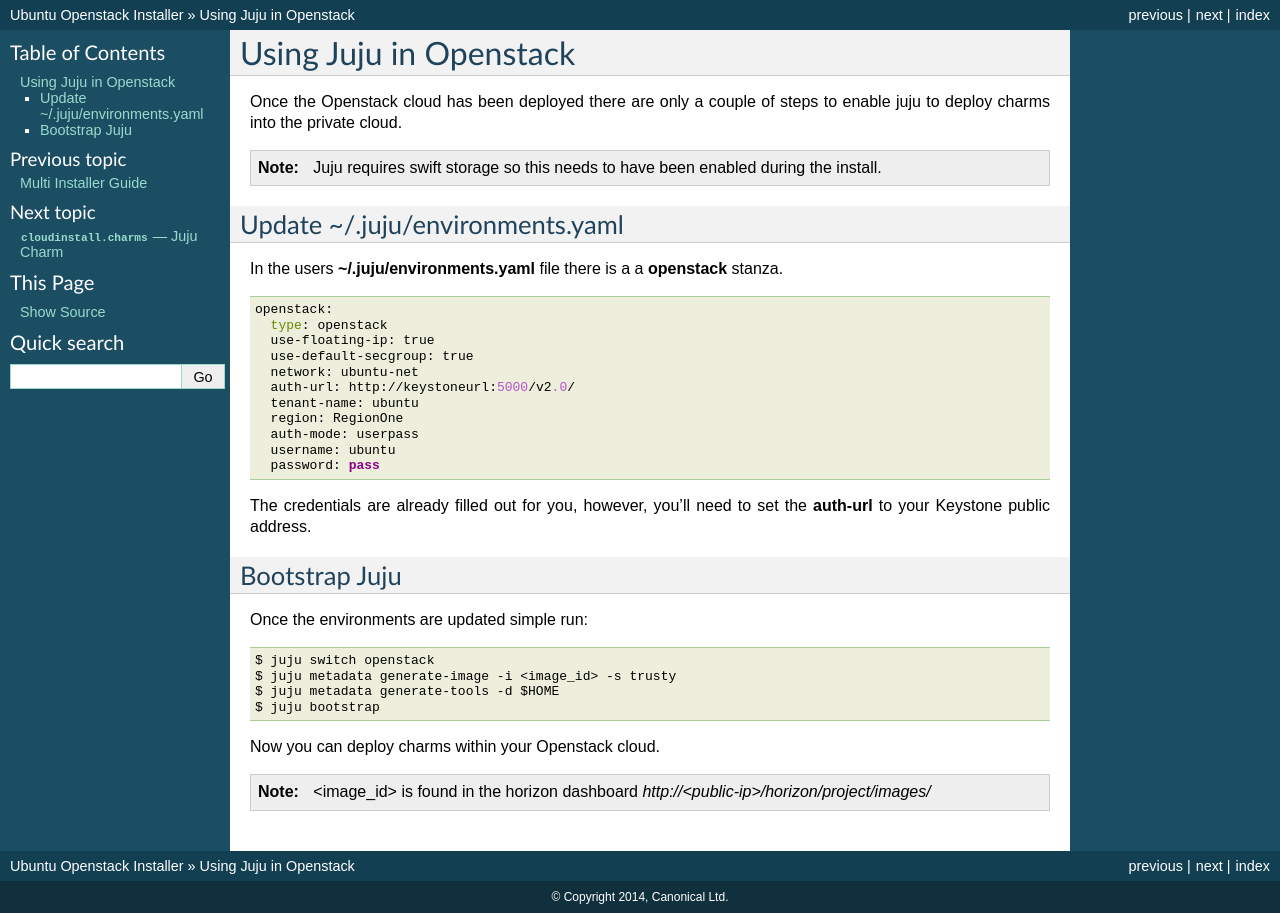
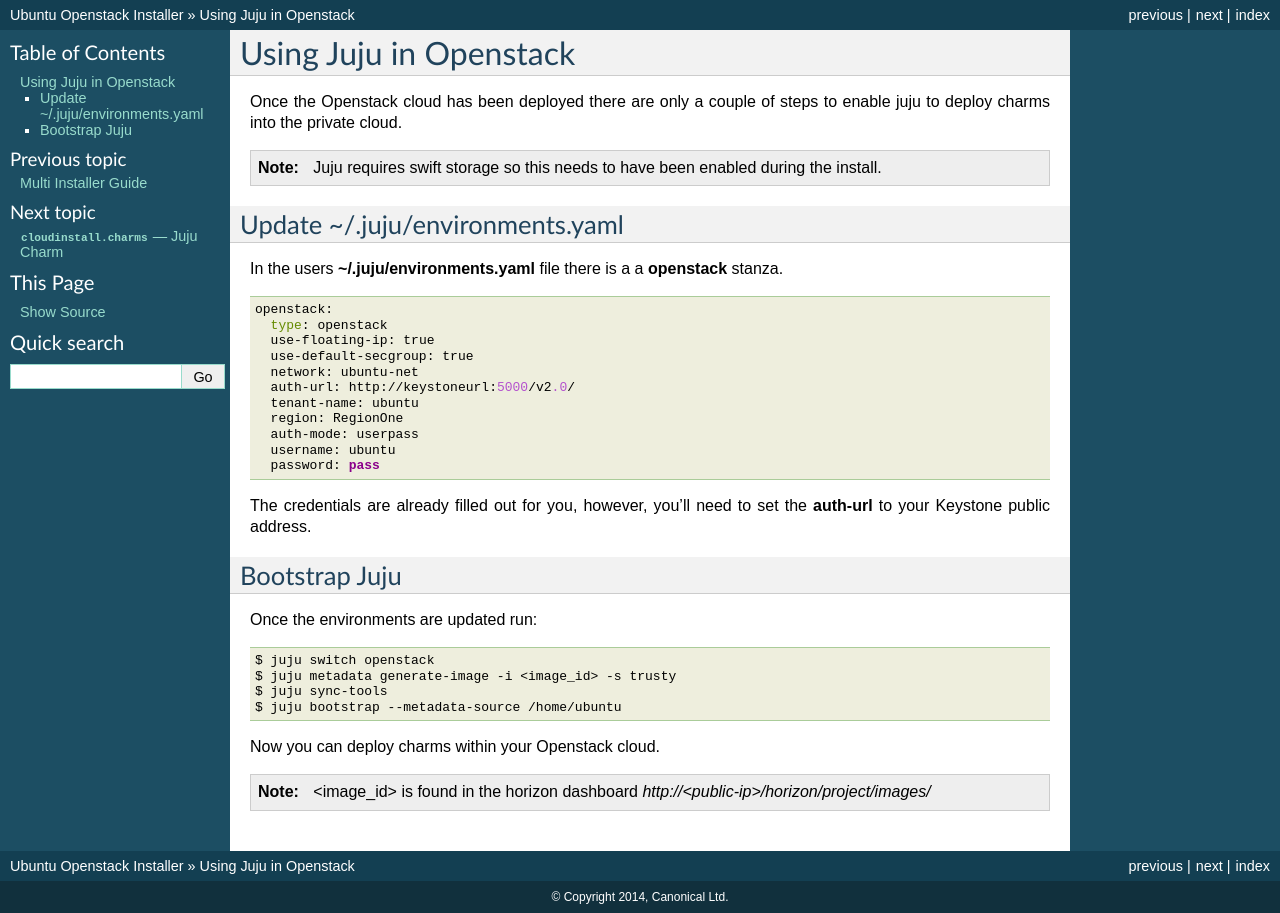
Before and after one commit to Ubuntu-Solutions-Engineering/openstack-installer, a Sphinx documentation site: the page built from docs/using-juju-in-openstack.guide.rst, in a window 1280 px wide. Built offline with Sphinx 7.4.7, drawn with Linux system fonts in a browser that asks for light colours.

Commit message:
update further openstack bootstrap steps
Signed-off-by: Adam Stokes <adam.stokes@ubuntu.com>

```diff
--- a/docs/using-juju-in-openstack.guide.rst
+++ b/docs/using-juju-in-openstack.guide.rst
@@ -35,14 +35,14 @@ The credentials are already filled out for you, however, you'll need to set the
 Bootstrap Juju
 ^^^^^^^^^^^^^^
 
-Once the environments are updated simple run:
+Once the environments are updated run:
 
 .. code::
 
     $ juju switch openstack
     $ juju metadata generate-image -i <image_id> -s trusty
-    $ juju metadata generate-tools -d $HOME
-    $ juju bootstrap
+    $ juju sync-tools
+    $ juju bootstrap --metadata-source /home/ubuntu
 
 Now you can deploy charms within your Openstack cloud.
 
```
